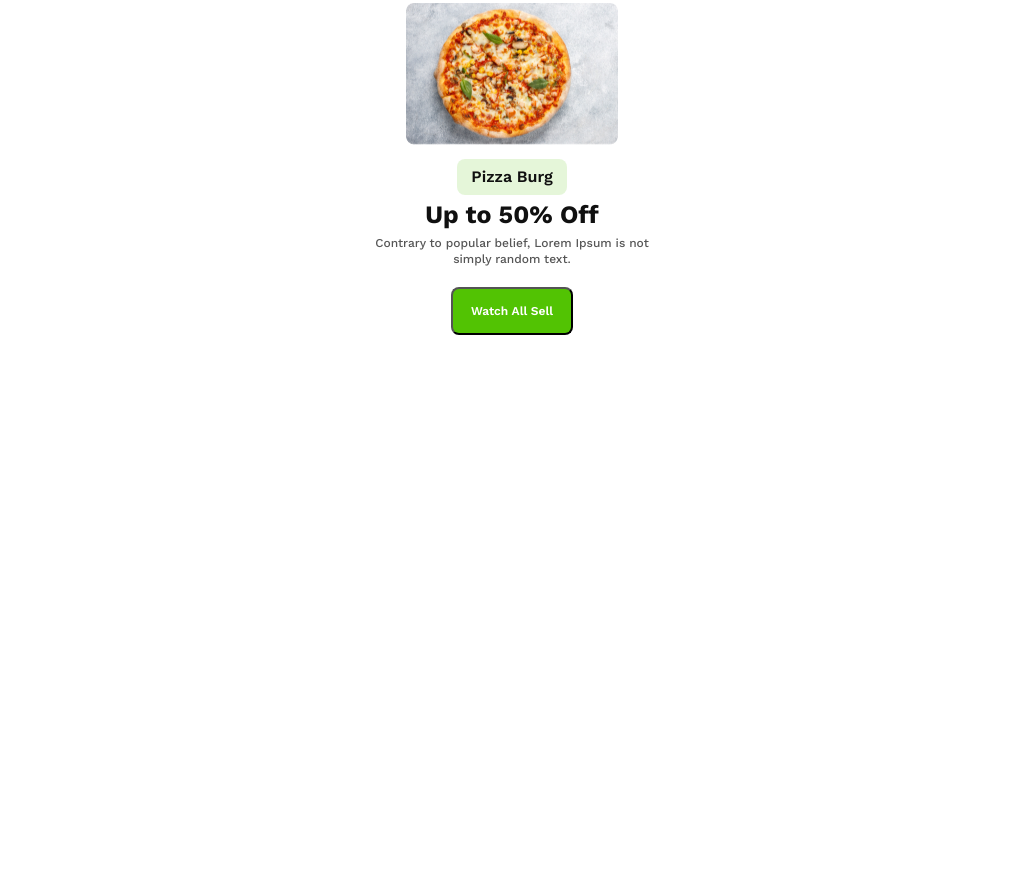
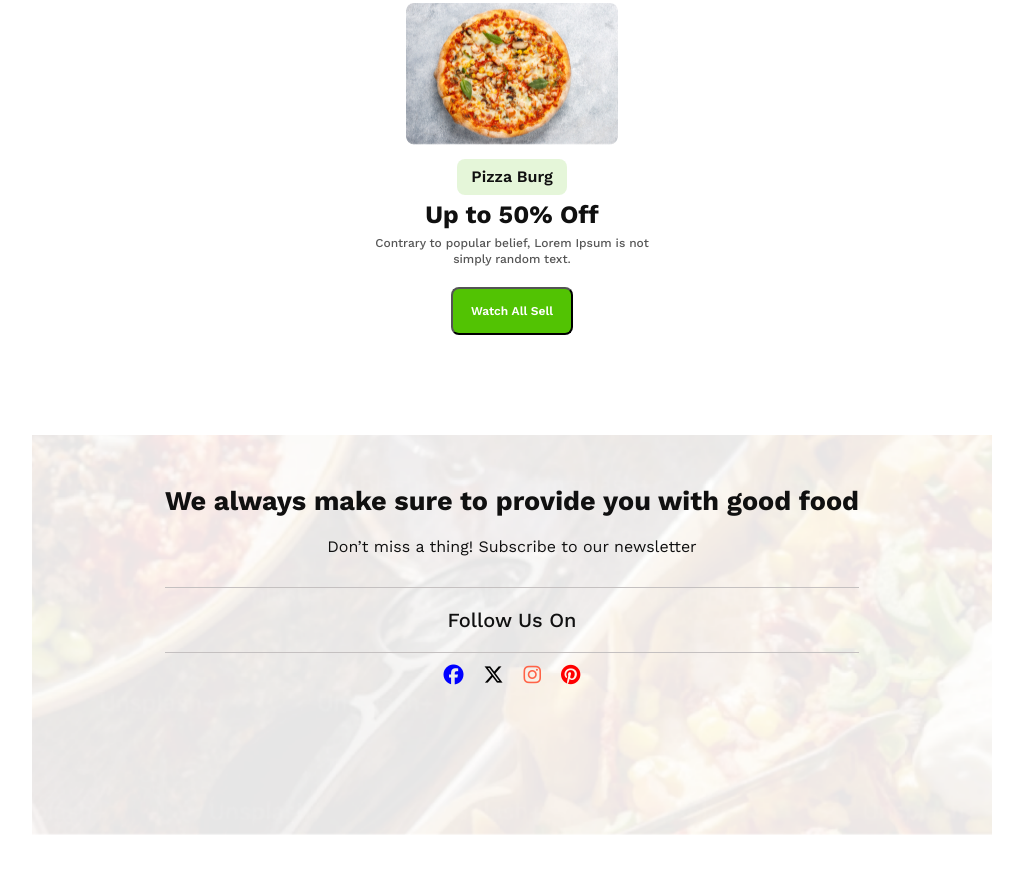
Before and after one commit to uhshuvo/Good-Food-Restaurant, a plain HTML site: page index.html in a window 1280 px wide. Shown: the part 1733-2606 px from the top of the page, without its empty margins (128-1151 px from the left). Before the commit the page ends 2168 px from the top, so only its background shows below. Drawn offline with nearby package versions, Linux system fonts and the light colour scheme.

Commit message:
new section footer added with css

```diff
--- a/index.html
+++ b/index.html
@@ -100,6 +100,7 @@
         </section>
         <!-- about-us section ended  -->
 
+        <!-- single-box section start  -->
         <section id="single-box">
             <div class="single-container">
                 <div class="single-img">
@@ -119,6 +120,32 @@
                 </div>
             </div>
         </section>
+        <!-- single-box section ended  -->
+
+        <section id="about-us" class="section-images">
+            <div class="about-container">
+                <div class="banner-container">
+                    <div class="about-container">
+                        <div class="title-container">
+                            <h1 class="banner-title banner-always">We always make sure to provide you with good food
+                            </h1>
+                        </div>
+                        <div class="banner-description">
+                            <p class="banner-content">Don’t miss a thing! Subscribe to our newsletter</p>
+                        </div>
+                        <div class="banner-follow">
+                            <p class="follow-content">Follow Us On</p>
+                        </div>
+                        <div class="banner-icons">
+                            <p><i class="fa-brands fa-facebook" style="color: blue;"></i></p>
+                            <p><i class="fa-brands fa-x-twitter" style="color: black;"></i></p>
+                            <p><i class="fa-brands fa-instagram" style="color: tomato;"></i></p>
+                            <p><i class="fa-brands fa-pinterest" style="color: red;"></i></p>
+                        </div>
+                    </div>
+                </div>
+            </div>
+        </section>
 
         <!-- font  -->
         <script src="https://kit.fontawesome.com/b50f35bed9.js" crossorigin="anonymous"></script>
--- a/styles/style.css
+++ b/styles/style.css
@@ -294,3 +294,12 @@
     text-align: center;
     margin-bottom: 20px;
 }
+
+.section-images {
+    width: 100%;
+    height: 400px;
+    background-image: url('../assets/social-bg.png');
+    background-repeat: no-repeat;
+    background-size: cover;
+    background-position: center;
+}
```
